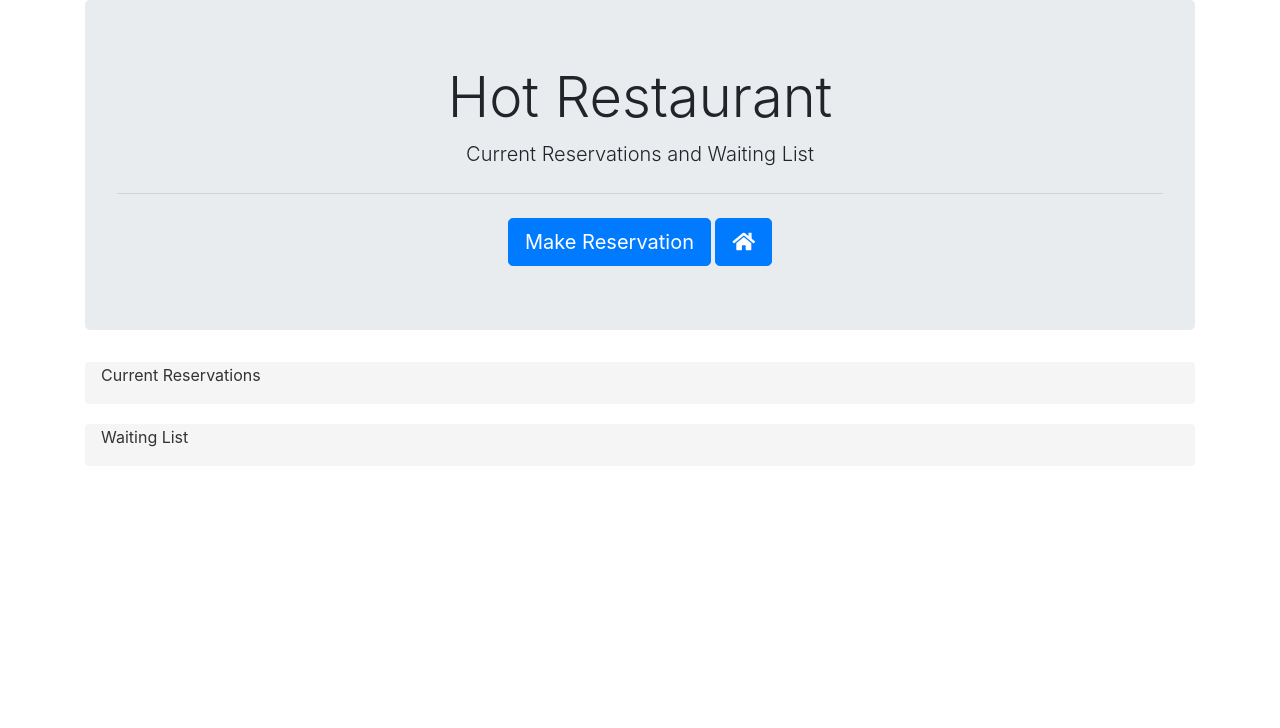
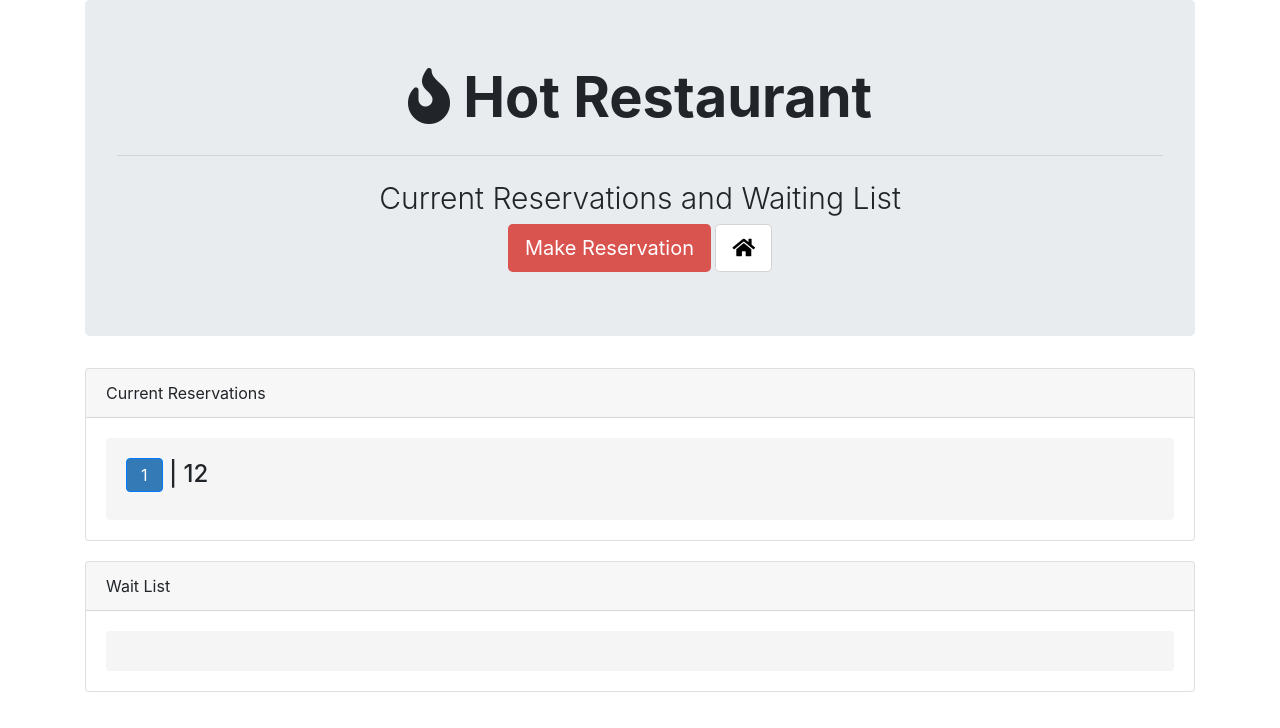
Before and after one commit to mollymccollumwx/hot-restaurant, a website: page views/tables.html in a window 1280 px wide. Drawn offline with nearby package versions, Linux system fonts and the light colour scheme.

Commit message:
Added styling to tables.html. Changed columns and rows to cards

```diff
--- a/views/tables.html
+++ b/views/tables.html
@@ -32,54 +32,87 @@
       .jumbotron {
         text-align: center;
       }
-      h1 {
+      .display-4 {
         font-weight: bold;
       }
-      .table-container {
-        color: #333;
+      .lead{
+        font-size: 30px;
+      }
+      .card {
+        margin-bottom: 20px;
+      }
+      .card-body{
         background-color: #f5f5f5;
-        border-color: #ddd;
-        margin-bottom: 20px;
-        border: 1px solid transparent;
+        margin: 20px;
         border-radius: 4px;
+      }
+      .reservation-number, .reservation-number:hover {
+        background-color: #337AB7;
+        padding: 4px 14px;
+      }
+      #reservation-btn {
+        background-color: #D9534F;
+        color: white;
+      }
+      #home-btn {
+        border-color: lightgray;
+        background-color: white;
+        color: black;
       }
     </style>
   </head>
   <body>
     <div class="container">
       <div class="jumbotron">
-        <h1 class="display-4">Hot Restaurant</h1>
-        <p class="lead">Current Reservations and Waiting List</p>
+        <h1 class="display-4"><i class="fas fa-fire"></i> Hot Restaurant</h1>
         <hr class="my-4" />
-        <a class="btn btn-primary btn-lg" href="#" role="button"
+        <h2 class="lead">Current Reservations and Waiting List</h2>
+        <a id="reservation-btn" class="btn btn-lg" href="#" role="button"
           >Make Reservation</a
         >
-        <a class="btn btn-primary btn-lg" href="../index.html"
+        <a id="home-btn" class="btn btn-lg" href="../index.html"
           ><i class="fas fa-home"></i
         ></a>
       </div>
-      <div class="container table-container">
-        <div class="row">
-          <div class="col-sm-12">
-            <p>Current Reservations</p>
-          </div>
+      <div class="card">
+        <div class="card-header">
+          Current Reservations
         </div>
-        <div class="row">
-            <div class="col-sm-12">
-            </div>
-          </div>
-      </div>
-      <div class="container table-container">
-        <div class="row">
-            <div class="col-sm-12">
-              <p>Waiting List</p>
-            </div>
-      </div>
-      <div class="row">
-        <div class="col-sm-12">
+        <div class="card-body">
+          <h4><button class="btn btn-primary reservation-number">1</button> | 12</h4>
         </div>
       </div>
-    </div>
-    <script src="" async defer></script>
+      <div class="card">
+        <div class="card-header">
+          Wait List
+        </div>
+        <div class="card-body">
+
+        </div>
+      </div>
+    <script src="" async defer>
+      $("#reservation-btn").on("click", function() {
+      var searchedCharacter = $("#character-search").val().trim();
+
+      // Using a RegEx Pattern to remove spaces from searchedCharacter
+      // You can read more about RegEx Patterns later https://www.regexbuddy.com/regex.html
+      searchedCharacter = searchedCharacter.replace(/\s+/g, "").toLowerCase();
+
+      $.get("/api/characters/" + searchedCharacter, function(data) {
+        console.log(data);
+        if (data) {
+          $("#stats").show();
+          $("#name").text(data.name);
+          $("#role").text(data.role);
+          $("#age").text(data.age);
+          $("#force-points").text(data.forcePoints);
+        } else {
+          $("#name").text(
+            "The force is not strong with this one. Your character was not found.");
+          $("#stats").hide();
+        }
+      });
+    });
+    </script>
   </body>
 </html>
```
